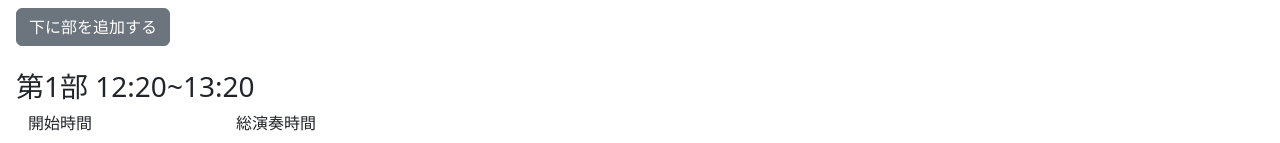
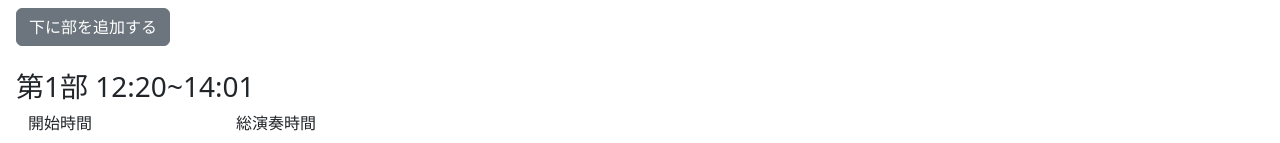
Before and after one commit to ritto153/PianoProgramEditor, a React (Create React App) app: page / in a window 1280 px wide. Shown: the part 423-566 px from the top of the page. Built offline with nearby package versions, Linux system fonts and the light colour scheme.

Commit message:
部のテーブルの開始終了時間への繁栄

```diff
--- a/src/components/EntryTable.tsx
+++ b/src/components/EntryTable.tsx
@@ -4,16 +4,17 @@ import "bootstrap/dist/css/bootstrap.min.css";
 import EntryTableRow from "./EntryTableRow";
 import { useEntries } from "../EntryProvider";
 import { BuildEntryForDisplay } from "../utils/BuildEntryForDisplay";
-import { BuildEntrySchedules } from "../utils/BuildEntrySchedules";
 import { entryAttributesInfo } from "../constants/EntryAttributesInfo";
 import { EntryForDisplay } from "../type/Entry";
+import { EntrySchedules } from "../type/EntrySchedules";
 
 type Props = {
   partId: string;
+  entrySchedules: EntrySchedules;
 };
 
 export default function EntryTable(props: Props) {
-  const { partId } = props;
+  const { partId, entrySchedules } = props;
   const { partMap, entryMap } = useEntries();
   const part = partMap[partId];
   const selectedEntryIds = part.entryIds;
@@ -21,7 +22,6 @@ export default function EntryTable(props: Props) {
   const keysOfEntryForDisplay = Object.keys(
     BuildEntryForDisplay(randomEntry, 0, 0, null)
   ) as (keyof EntryForDisplay)[];
-  const entrySchedules = BuildEntrySchedules(selectedEntryIds, entryMap, part.startingTime);
 
   return (
     <Table striped bordered hover>
--- a/src/components/EntryTableTitle.tsx
+++ b/src/components/EntryTableTitle.tsx
@@ -8,6 +8,7 @@ import StartingTimeInputForm from "./StartingTimeInputForm";
 
 type Props = {
   partId: string;
+  endingTime: Date | null;
 };
 
 const Wrapper = styled.div`
@@ -28,8 +29,6 @@ const TwoDatesToString = (
     minute: "2-digit",
   });
 
-  const RjustNumber = (num: number) => String(num).padStart(2, "0");
-
   if (startingTime && endingTime) {
     return `${timeFormatter.format(startingTime)}~${timeFormatter.format(
       endingTime
@@ -43,19 +42,14 @@ const TwoDatesToString = (
 };
 
 export default function EntryTableTitle(props: Props) {
-  const { partId } = props;
+  const { partId, endingTime } = props;
   const { entryMap, partMap } = useEntries();
   const part = partMap[partId];
   const totalPlayTime = part.entryIds
     .map((entryId) => entryMap[entryId].time)
     .reduce((a, b) => a + b, 0);
 
-  const startingTime = part.startingTime;
-
-  const endingTime = startingTime ? new Date(startingTime) : null;
-  endingTime?.setMinutes(endingTime.getMinutes() + totalPlayTime);
-
-  const sheduleString = TwoDatesToString(startingTime, endingTime);
+  const sheduleString = TwoDatesToString(part.startingTime, endingTime);
 
   return (
     <Wrapper>
--- a/src/components/Part.tsx
+++ b/src/components/Part.tsx
@@ -3,6 +3,7 @@ import EntryTable from "./EntryTable";
 import EntryTableAddingButton from "./EntryTableAddingButton";
 import EntryTableRemovingButton from "./EntryTableRemovingButton";
 import { useEntries } from "../EntryProvider";
+import { BuildEntrySchedules } from "../utils/BuildEntrySchedules";
 import styled from "styled-components";
 
 type Props = {
@@ -15,13 +16,19 @@ const Wrapper = styled.div`
 
 export default function Part(props: Props) {
   const { partId } = props;
-  const { partMap } = useEntries();
+  const { partMap, entryMap } = useEntries();
   const part = partMap[partId];
+  const entrySchedules = BuildEntrySchedules(
+    part.entryIds,
+    entryMap,
+    part.startingTime
+  );
+  const partEndingTime = entrySchedules[part.entryIds[part.entryIds.length - 1]].endingTime;
 
   return (
     <Wrapper>
-      <EntryTableTitle partId={partId} />
-      <EntryTable partId={partId} />
+      <EntryTableTitle partId={partId} endingTime={partEndingTime}/>
+      <EntryTable partId={partId} entrySchedules={entrySchedules} />
       <EntryTableAddingButton partId={partId} />
       {
         // エントリー数が0件の部は削除ボタンを表示する
--- /dev/null
+++ b/src/type/EntrySchedules.ts
@@ -0,0 +1,6 @@
+export type EntrySchedules = {
+  [entryId: string]: {
+    startingTime: Date | null;
+    endingTime: Date | null;
+  };
+};
--- a/src/utils/BuildEntrySchedules.ts
+++ b/src/utils/BuildEntrySchedules.ts
@@ -1,12 +1,6 @@
 import { minutesBetweenSolo } from "../constants/MinutesBetweenEntries";
 import { EntryMap } from "../type/Entry";
-
-type EntrySchedules = {
-  [entryId: string]: {
-    startingTime: Date | null;
-    endingTime: Date | null;
-  };
-};
+import { EntrySchedules } from "../type/EntrySchedules";
 
 export const BuildEntrySchedules = (
   entryIds: string[],
```
